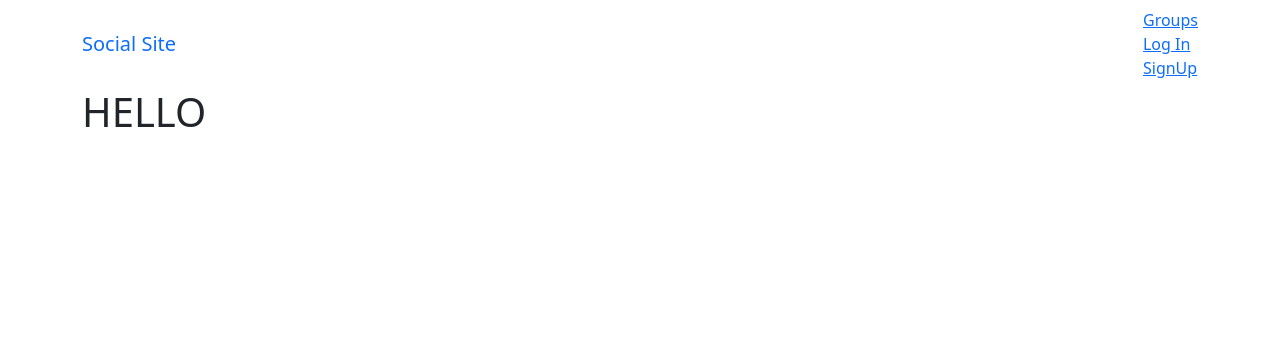
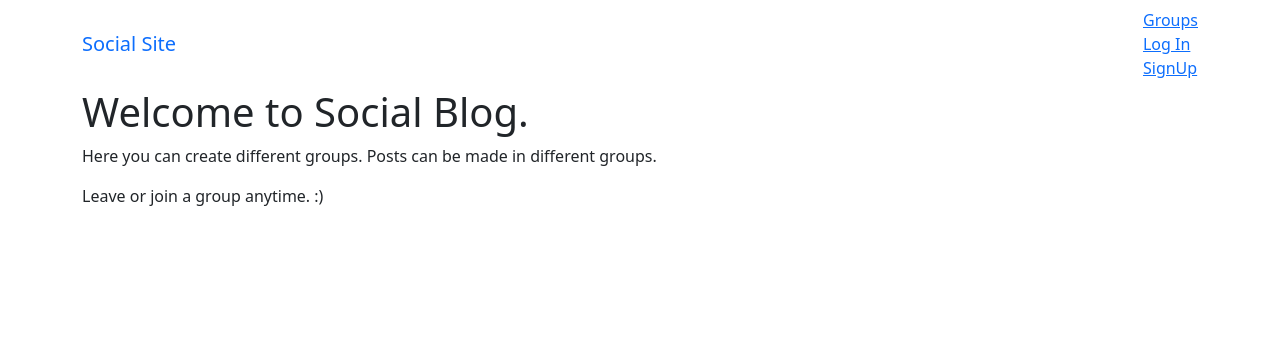
Before and after one commit to aasthasha123/socialsiteDjango, a Django app: page / in a window 1280 px wide. Shown: the top 348 px of the page. Run offline with Django 3.2, Linux system fonts and the light colour scheme; some libraries are stand-ins or nearby versions.

Commit message:
html changes

```diff
--- a/templates/index.html
+++ b/templates/index.html
@@ -1,4 +1,6 @@
 {% extends 'base.html' %}
 {% block content %}
-<h1>HELLO</h1>
+<h1>Welcome to Social Blog.</h1>
+<p>Here you can create different groups. Posts can be made in different groups.</p>
+<p>Leave or join a group anytime. :)</p>
 {% endblock %}
```
